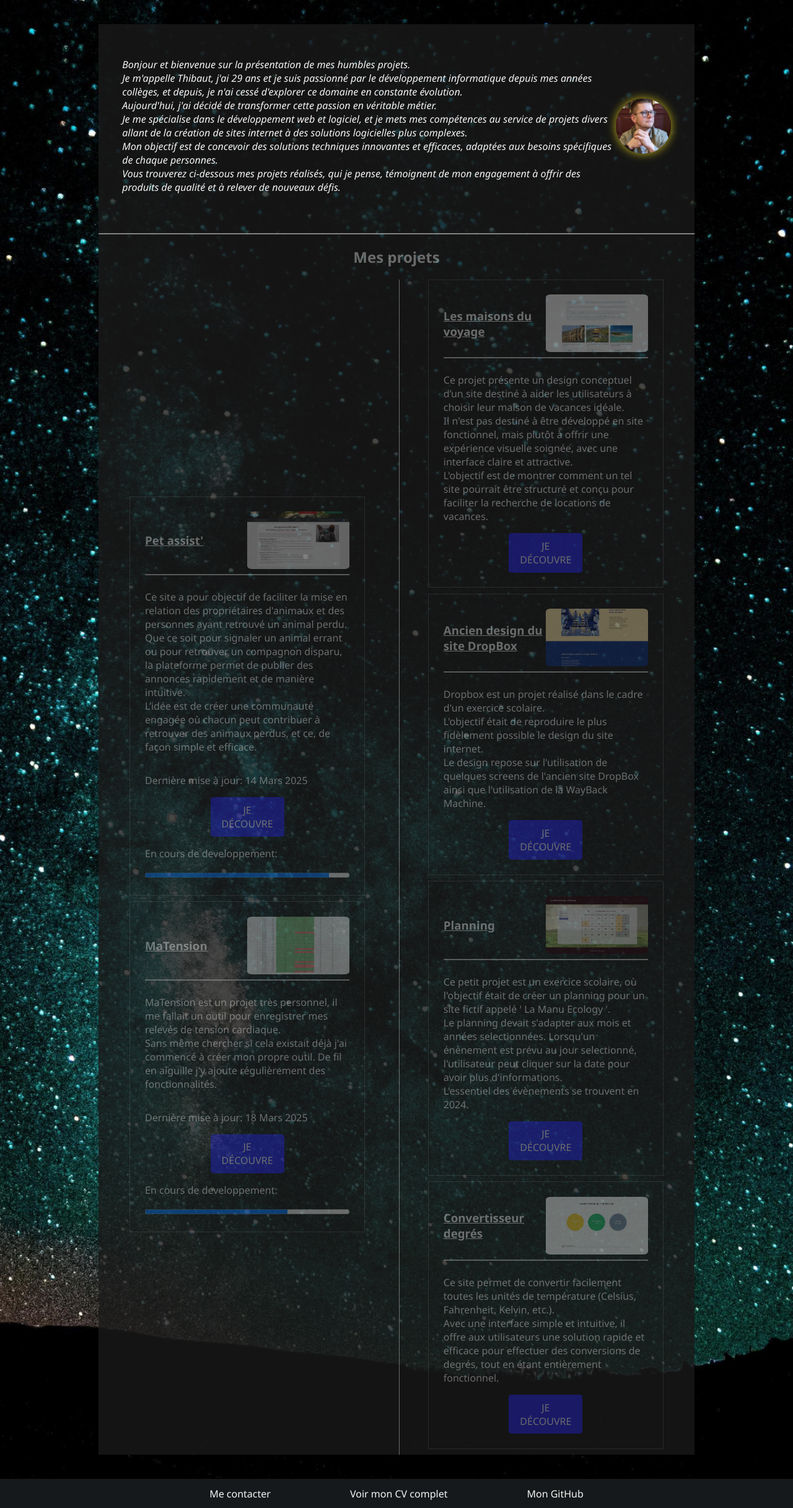
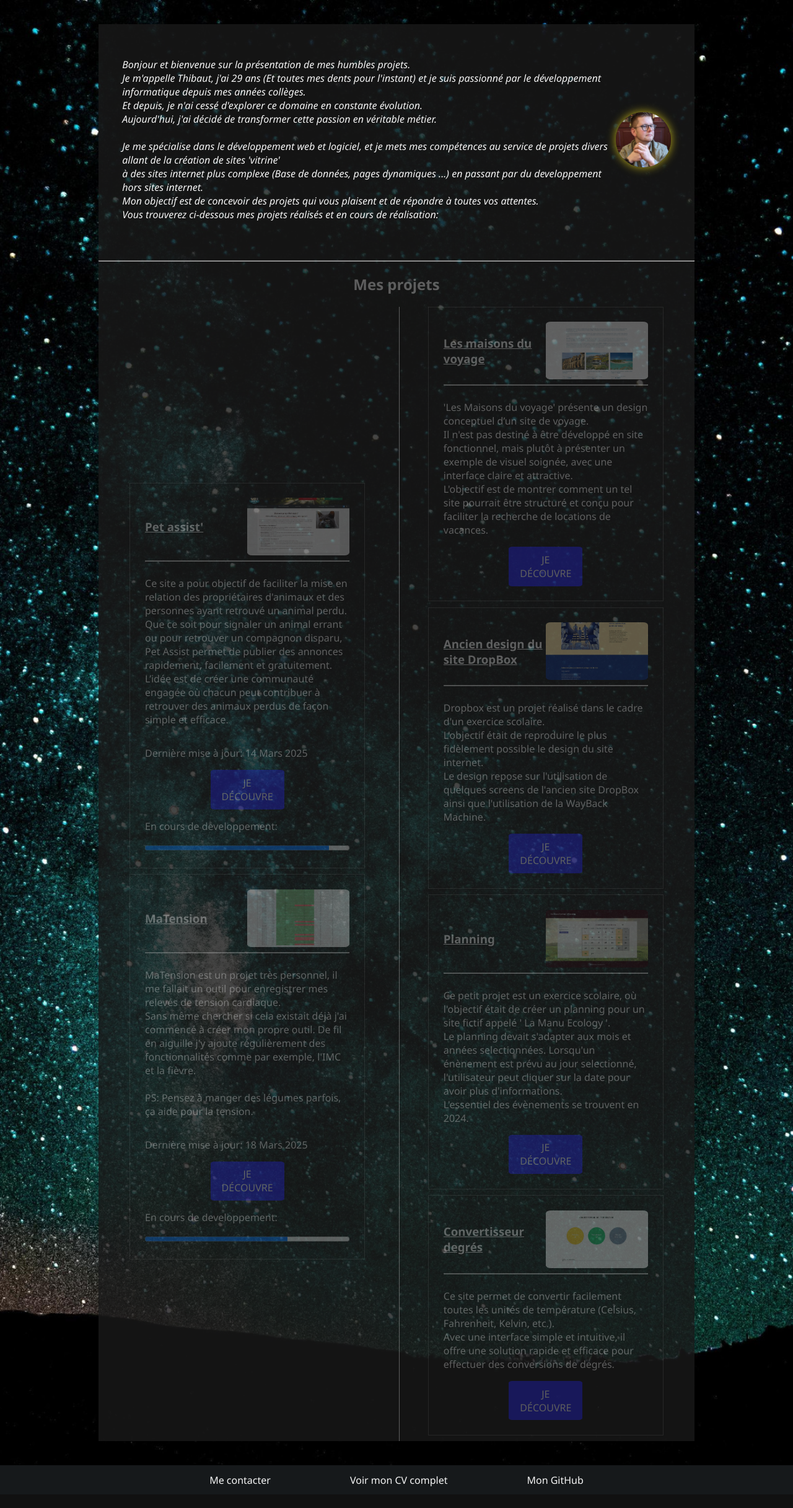
Before and after one commit to ThibautG60/VPS, a PHP site: page / in a window 1280 px wide. Shown: the part 121-2554 px from the top of the page at 62% size. After the commit the page ends 2519 px from the top, so only its background shows below. Run offline with PHP 8.4, Linux system fonts and the light colour scheme; data that the repository does not hold is empty.

Commit message:
Réécriture des textes

```diff
--- a/code/views/acceuil.php
+++ b/code/views/acceuil.php
@@ -24,18 +24,15 @@
             <div id="headBox">
                 <img src="assets/img/acceuil/me.jpg" alt="Tu veux ma photo ? bah elle est là normalement">
                 <p>Bonjour et bienvenue sur la présentation de mes humbles projets.<br>
-                    Je m'appelle Thibaut, j'ai 29 ans et je suis passionné par le développement informatique depuis mes
-                    années
-                    collèges, et depuis, je n'ai cessé d'explorer ce domaine en constante évolution.<br>
-                    Aujourd'hui, j'ai décidé de transformer cette passion en véritable métier.<br>
-                    Je me spécialise dans le développement web et logiciel, et je mets mes compétences au service de
-                    projets
-                    divers allant de la création
-                    de sites internet à des solutions logicielles plus complexes. <br>
-                    Mon objectif est de concevoir des solutions techniques innovantes et efficaces, adaptées aux besoins
-                    spécifiques de chaque personnes.<br>
-                    Vous trouverez ci-dessous mes projets réalisés, qui je pense, témoignent de mon engagement à offrir
-                    des produits de qualité et à relever de nouveaux défis.
+                    Je m'appelle Thibaut, j'ai 29 ans (Et toutes mes dents pour l'instant) et je suis passionné par le développement informatique depuis mes
+                    années collèges. <br>
+                    Et depuis, je n'ai cessé d'explorer ce domaine en constante évolution.<br>
+                    Aujourd'hui, j'ai décidé de transformer cette passion en véritable métier.<br><br>
+                    Je me spécialise dans le développement web et logiciel, et je mets mes compétences au service de projets
+                    divers allant de la création de sites 'vitrine'<br>
+                    à des sites internet plus complexe (Base de données, pages dynamiques ...) en passant par du developpement hors sites internet. <br>
+                    Mon objectif est de concevoir des projets qui vous plaisent et de répondre à toutes vos attentes.<br>
+                    Vous trouverez ci-dessous mes projets réalisés et en cours de réalisation:
                 </p>
             </div>
             <hr id="lineMain">
@@ -49,10 +46,9 @@
                             <hr>
                             <p class="textProjectBox">Ce site a pour objectif de faciliter la mise en relation des
                                 propriétaires d'animaux et des personnes ayant retrouvé un animal perdu.<br>
-                                Que ce soit pour signaler un animal errant ou pour retrouver un compagnon disparu, la
-                                plateforme permet de publier des annonces rapidement et de manière intuitive.<br>
+                                Que ce soit pour signaler un animal errant ou pour retrouver un compagnon disparu, Pet Assist permet de publier des annonces rapidement, facilement et gratuitement.<br>
                                 L’idée est de créer une communauté engagée où chacun peut contribuer à retrouver des
-                                animaux perdus, et ce, de façon simple et efficace.</p>
+                                animaux perdus de façon simple et efficace.</p>
                             <p>Dernière mise à jour: 14 Mars 2025</p>
                             <a href="http://51.178.31.87:70">Je découvre</a>
                             <p>En cours de developpement:</p>
@@ -66,7 +62,8 @@
                             <p class="textProjectBox">MaTension est un projet très personnel, il me fallait un outil
                                 pour enregistrer mes relevés de tension cardiaque.<br>
                                 Sans même chercher si cela existait déjà j'ai commencé à créer mon propre outil. De fil
-                                en aiguille j'y ajoute régulièrement des fonctionnalités.</p>
+                                en aiguille j'y ajoute régulièrement des fonctionnalités comme par exemple, l'IMC et la fièvre. <br><br>
+                                PS: Pensez à manger des légumes parfois, ça aide pour la tension.</p>
                             <p>Dernière mise à jour: 18 Mars 2025</p>
                             <a href="http://51.178.31.87:90">Je découvre</a>
                             <p>En cours de developpement:</p>
@@ -78,10 +75,8 @@
                             <h3>Les maisons du voyage</h3>
                             <img src="assets/img/acceuil/tripHouse.jpeg" alt="Apercu du projet maisons du voyage">
                             <hr>
-                            <p class="textProjectBox">Ce projet présente un design conceptuel d’un site destiné à aider
-                                les utilisateurs à choisir leur maison de vacances idéale.<br>
-                                Il n'est pas destiné à être développé en site fonctionnel, mais plutôt à offrir une
-                                expérience visuelle soignée, avec une interface claire et attractive.<br>
+                            <p class="textProjectBox">'Les Maisons du voyage' présente un design conceptuel d’un site de voyage.<br>
+                                Il n'est pas destiné à être développé en site fonctionnel, mais plutôt à présenter un exemple de visuel soignée, avec une interface claire et attractive.<br>
                                 L'objectif est de montrer comment un tel site pourrait être structuré et conçu pour
                                 faciliter la recherche de locations de vacances.</p>
                             <a href="Voyage">Je découvre</a>
@@ -117,10 +112,8 @@
                             <hr>
                             <p class="textProjectBox">Ce site permet de convertir facilement toutes les unités de
                                 température (Celsius, Fahrenheit, Kelvin, etc.).<br>
-                                Avec une interface simple et intuitive, il offre aux utilisateurs une solution
-                                rapide et
-                                efficace pour effectuer des conversions de degrés, tout en étant entièrement
-                                fonctionnel.</p>
+                                Avec une interface simple et intuitive, il offre une solution
+                                rapide et efficace pour effectuer des conversions de degrés.</p>
                             <a href="Convertisseur">Je découvre</a>
                         </div>
                     </div>
```
